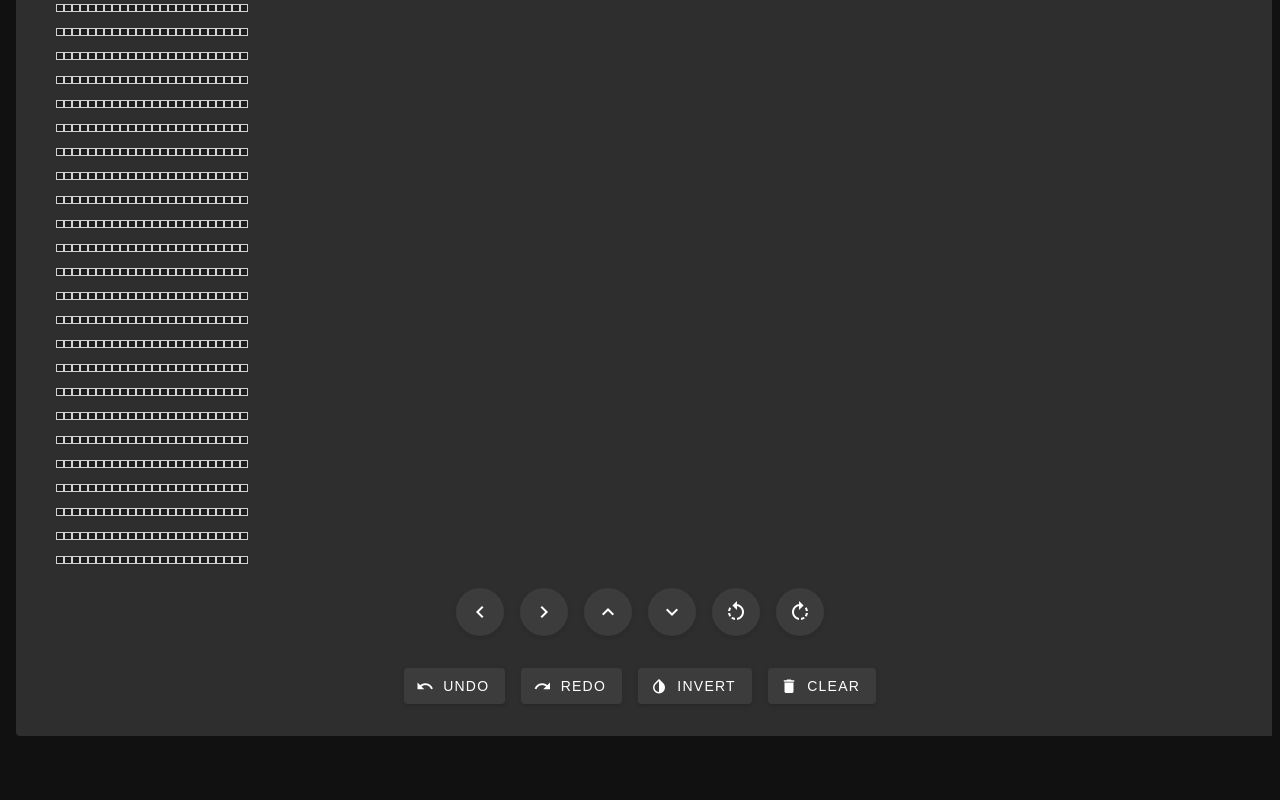
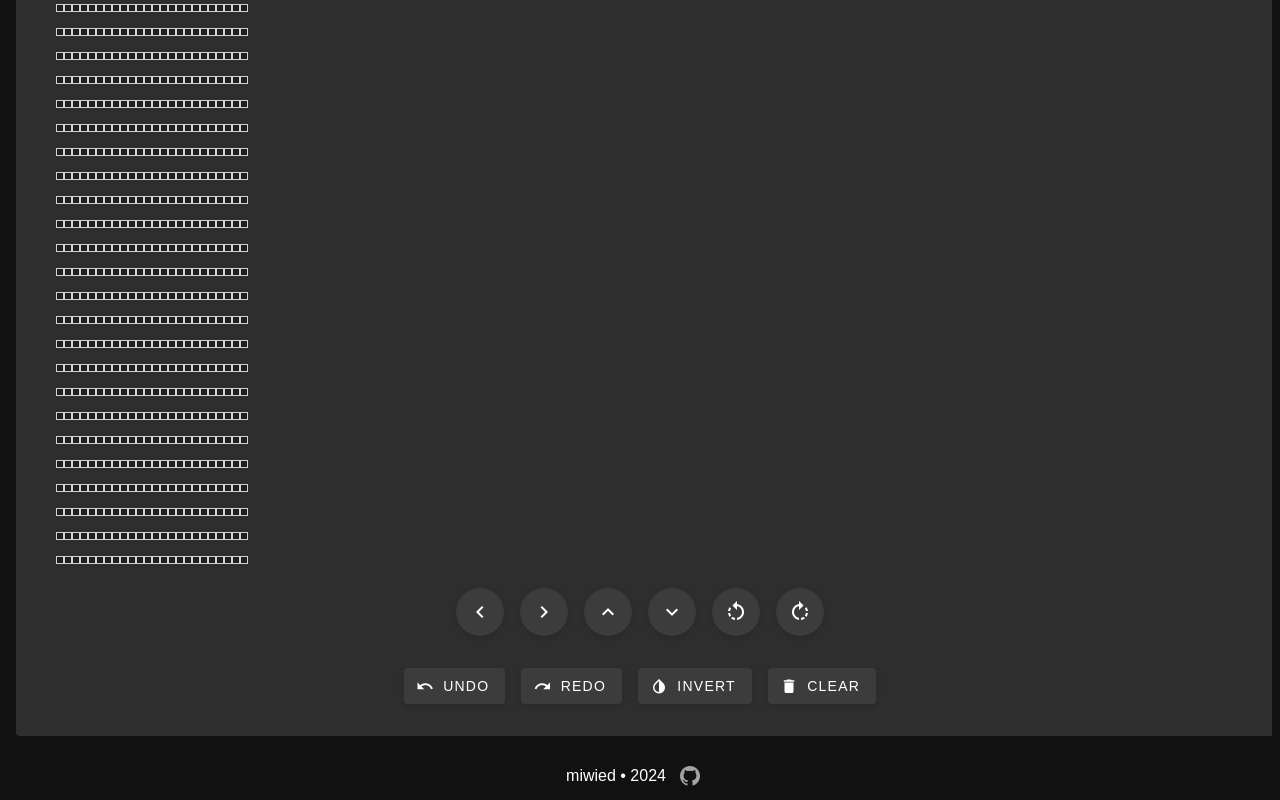
Before and after one commit to miwied/OnlineXBMToolkit, a Vue app in the folder OnlineXBMToolkit/: page / in a window 1280 px wide. Shown: the part 531-1331 px from the top of the page. Before the commit the page ends 1283 px from the top, so only its background shows below. Built offline with nearby package versions, Linux system fonts and the light colour scheme.

Commit message:
created footer

```diff
--- a/OnlineXBMToolkit/src/App.vue
+++ b/OnlineXBMToolkit/src/App.vue
@@ -1,11 +1,13 @@
 <template>
-  <Navbar />
+  <Header />
   <RouterView />
+  <Footer />
 </template>
 
 <script setup>
 import { RouterView } from 'vue-router'
-import Navbar from "./components/Navbar.vue";
+import Header from "./components/Header.vue";
+import Footer from "./components/Footer.vue";
 </script>
 
 <style></style>
--- /dev/null
+++ b/OnlineXBMToolkit/src/components/Footer.vue
@@ -0,0 +1,17 @@
+<template>
+    <div class="footer">
+        <p>miwied • 2024</p>
+        <v-btn icon href="https://github.com/miwied" target="_blank" variant="plain">
+            <v-icon>mdi-github</v-icon>
+        </v-btn>
+    </div>
+</template>
+
+<style scoped>
+.footer {
+    display: flex;
+    align-items: center;
+    width: 100%;
+    justify-content: center;
+}
+</style>
--- a/OnlineXBMToolkit/src/components/Navbar.vue
+++ b/OnlineXBMToolkit/src/components/Header.vue
@@ -1,12 +1,12 @@
 <template>
-    <nav>
+    <div class="header">
         <img class="miwied-logo" src="../assets/miwied_logo.svg" alt="miwied logo" />
-        <div class="nav-text">OnlineXBMToolkit</div>
-    </nav>
+        <div class="header-text">OnlineXBMToolkit</div>
+    </div>
 </template>
 
 <style scoped>
-nav {
+.header {
     height: 2.7rem;
     padding: 0.1rem 0.25rem 0.1rem;
     display: flex;
@@ -21,7 +21,7 @@ nav {
     pointer-events: none;
 }
 
-.nav-text {
+.header-text {
     font-size: 150%;
     margin-left: 0.45rem;
     color: #FFFFFF;
--- a/OnlineXBMToolkit/src/views/HomeView.vue
+++ b/OnlineXBMToolkit/src/views/HomeView.vue
@@ -105,7 +105,7 @@
         </div>
     </v-card>
 
-    <v-snackbar v-model="snackbar.visible" :timeout="timeout" color="yellow-lighten-1">
+    <v-snackbar v-model="snackbar.visible" :timeout="2000" color="yellow-lighten-1">
         {{ snackbar.text }}
         <template v-slot:actions>
             <v-btn color="black" variant="text" @click="snackbar.visible = false">
```
